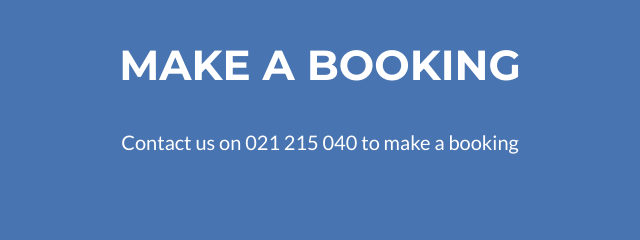
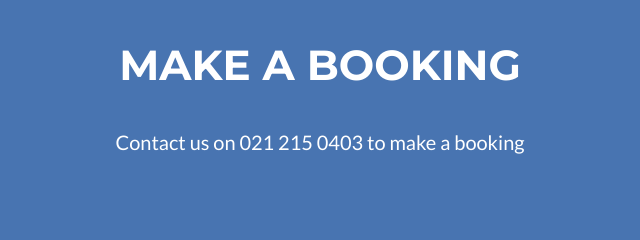
Before and after one commit to nwilcoxnz/coastal_car_cleaners, a website: page index.html in a window 1280 px wide. Shown: the part 1320-1560 px from the top of the page, 320-960 px from the left. Drawn offline with nearby package versions, Linux system fonts and the light colour scheme.

Commit message:
Update index.html

```diff
--- a/index.html
+++ b/index.html
@@ -145,7 +145,7 @@
             <div class="row">
                 <div class="col-lg-12 text-center">
                     <p>
-                        Contact us on 021 215 040 to make a booking
+                        Contact us on 021 215 0403 to make a booking
                     </p>
                 </div>
             </div>
```
